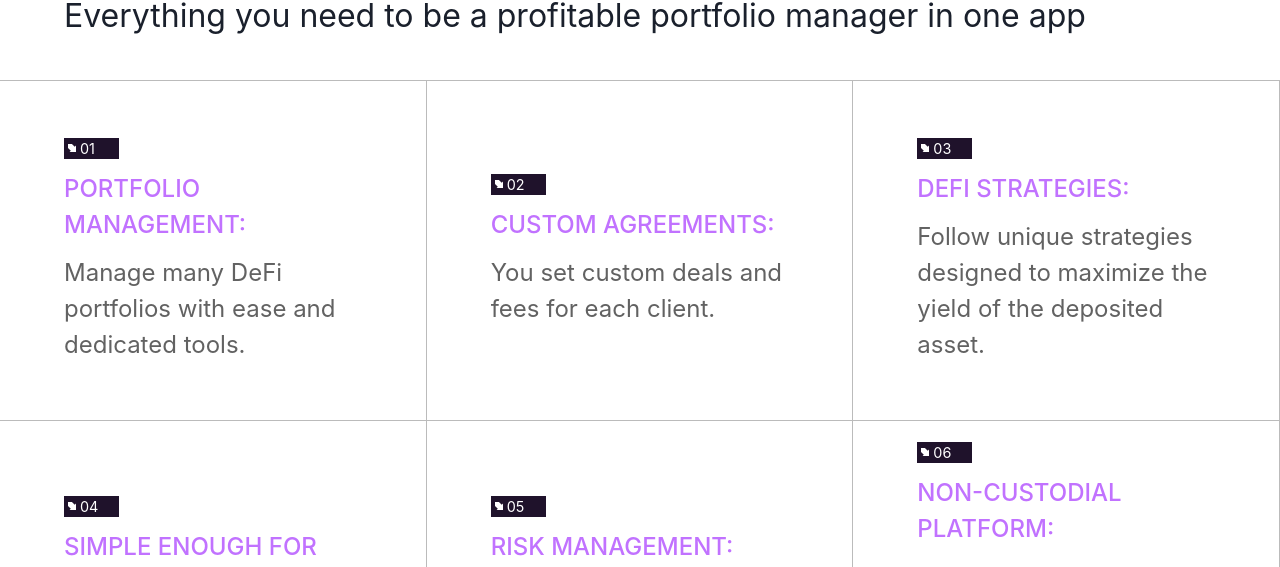
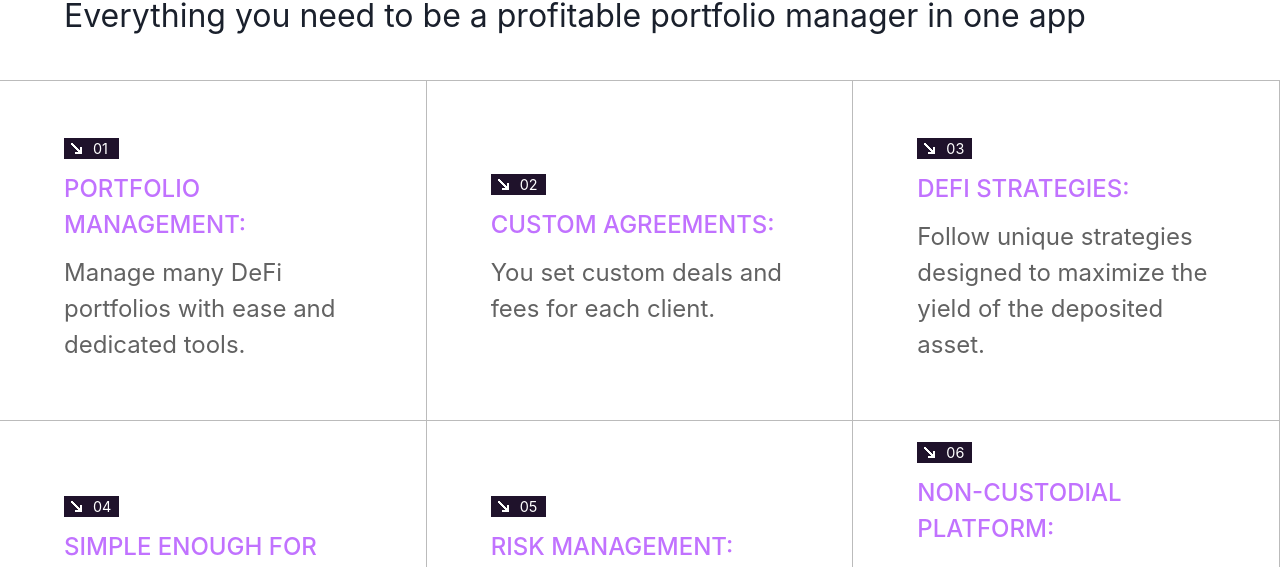
Before and after one commit to mimic-fi/mimic-fi.github.io, a Next.js app: page / in a window 1280 px wide. Shown: the part 1008-1575 px from the top of the page. Built offline with nearby package versions, Linux system fonts and the light colour scheme.

Commit message:
new icon

```diff
--- a/pages/index.js
+++ b/pages/index.js
@@ -300,7 +300,7 @@ the deposited asset. "
       </Flex>
       <Flex py="12" px={{ base: "6", md: "24" }} justify="flex-end">
         <Text color="gray.500" fontWeight="500" textAlign="right">
-          2022 MIMIC. ALL RIGHTS RESERVED
+          2022 MIMIC. ALL RIGHTS RESERVED.
         </Text>
       </Flex>
     </>
@@ -324,14 +324,15 @@ const BoxFeature = ({ number, title, description }) => {
         maxW="55px"
         color="white"
         fontSize="0.9rem"
-        px="1"
+        px="0"
       >
-        <Icon fontSize="0.5rem" viewBox="200 200 200 200" color="white">
-          <path
-            fill="currentColor"
-            d="M481,157.6L368.5,270.1L129.4,31L31,129.4l239.1,239.1L157.6,481H481V157.6z"
-          />
-        </Icon>
+         <Image
+        src="/arrow.png"
+        alt="arrow"
+        objectFit="contain"
+        width={25}
+        height={15}
+      />
         <Text ml="1">{number}</Text>
       </Flex>
       <Text
```
Also changed, not shown: public/arrow.png, public/arrow.svg (deleted).
